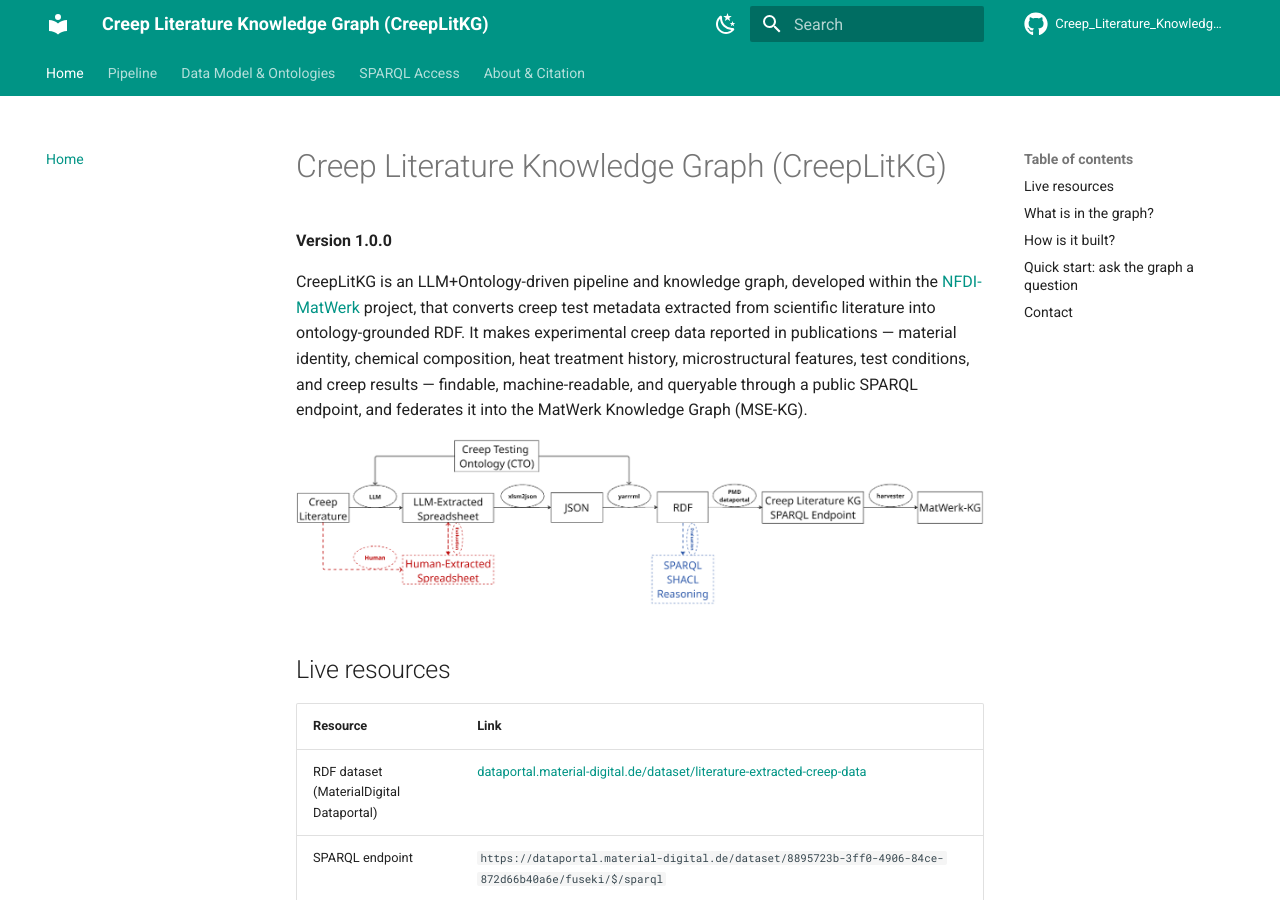
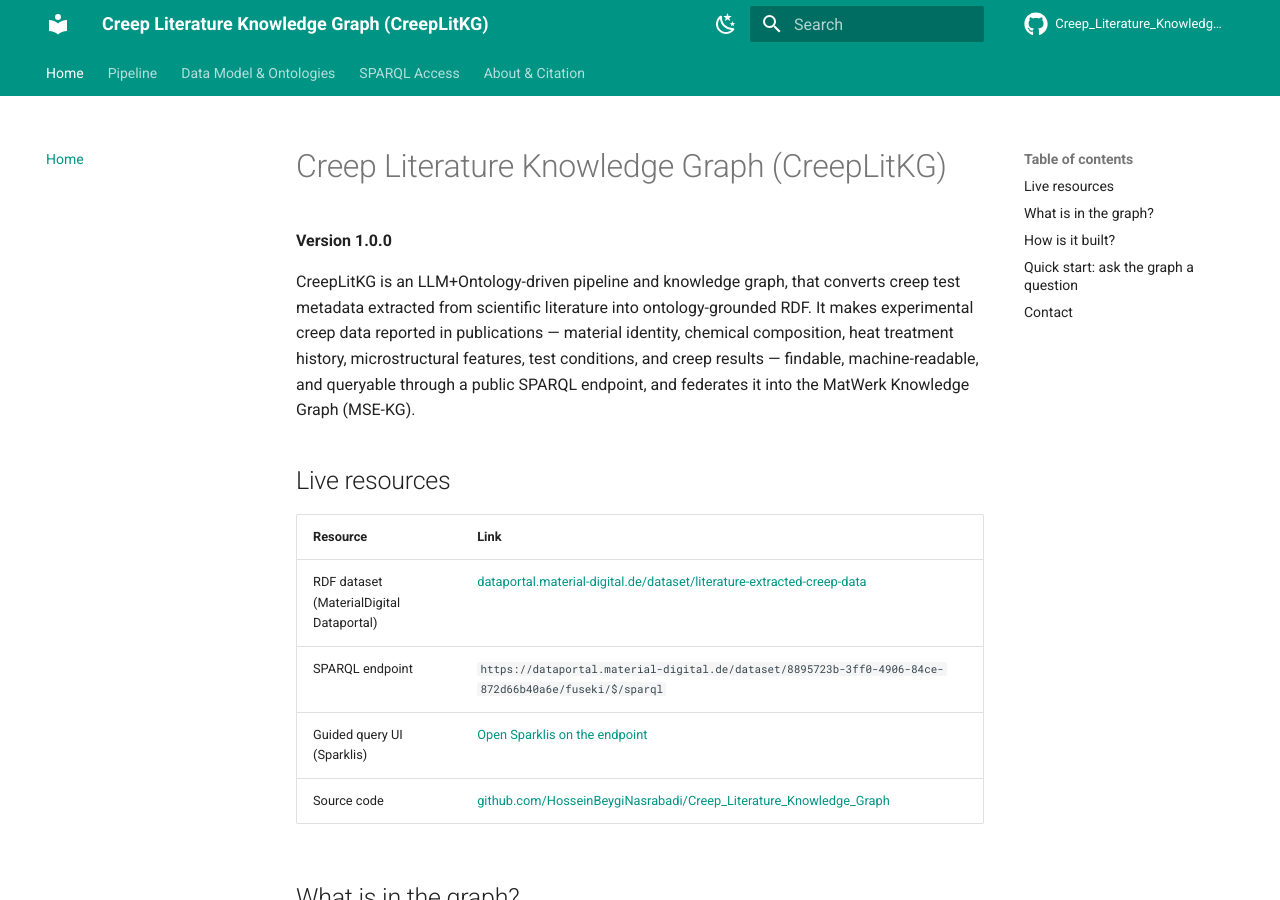
Before and after one commit to HosseinBeygiNasrabadi/Creep_Literature_Knowledge_Graph, an MkDocs documentation site: the page built from docs/index.md, in a window 1280 px wide and 900 px high. Built offline with MkDocs 1.6.1 and Material for MkDocs 9.7.7, drawn with Linux system fonts in a browser that asks for light colours; comment, search, counter and statistics services are not loaded.

Commit message:
Update index.md

```diff
--- a/docs/index.md
+++ b/docs/index.md
@@ -2,9 +2,8 @@
 
 **Version 1.0.0**
 
-CreepLitKG is an LLM+Ontology-driven pipeline and knowledge graph, developed within the [NFDI-MatWerk](https://nfdi-matwerk.de/) project, that converts creep test metadata extracted from scientific literature into ontology-grounded RDF. It makes experimental creep data reported in publications — material identity, chemical composition, heat treatment history, microstructural features, test conditions, and creep results — findable, machine-readable, and queryable through a public SPARQL endpoint, and federates it into the MatWerk Knowledge Graph (MSE-KG).
+CreepLitKG is an LLM+Ontology-driven pipeline and knowledge graph, that converts creep test metadata extracted from scientific literature into ontology-grounded RDF. It makes experimental creep data reported in publications — material identity, chemical composition, heat treatment history, microstructural features, test conditions, and creep results — findable, machine-readable, and queryable through a public SPARQL endpoint, and federates it into the MatWerk Knowledge Graph (MSE-KG).
 
-![CreepLitKG pipeline overview](assets/pipeline.png)
 
 ## Live resources
 
```
